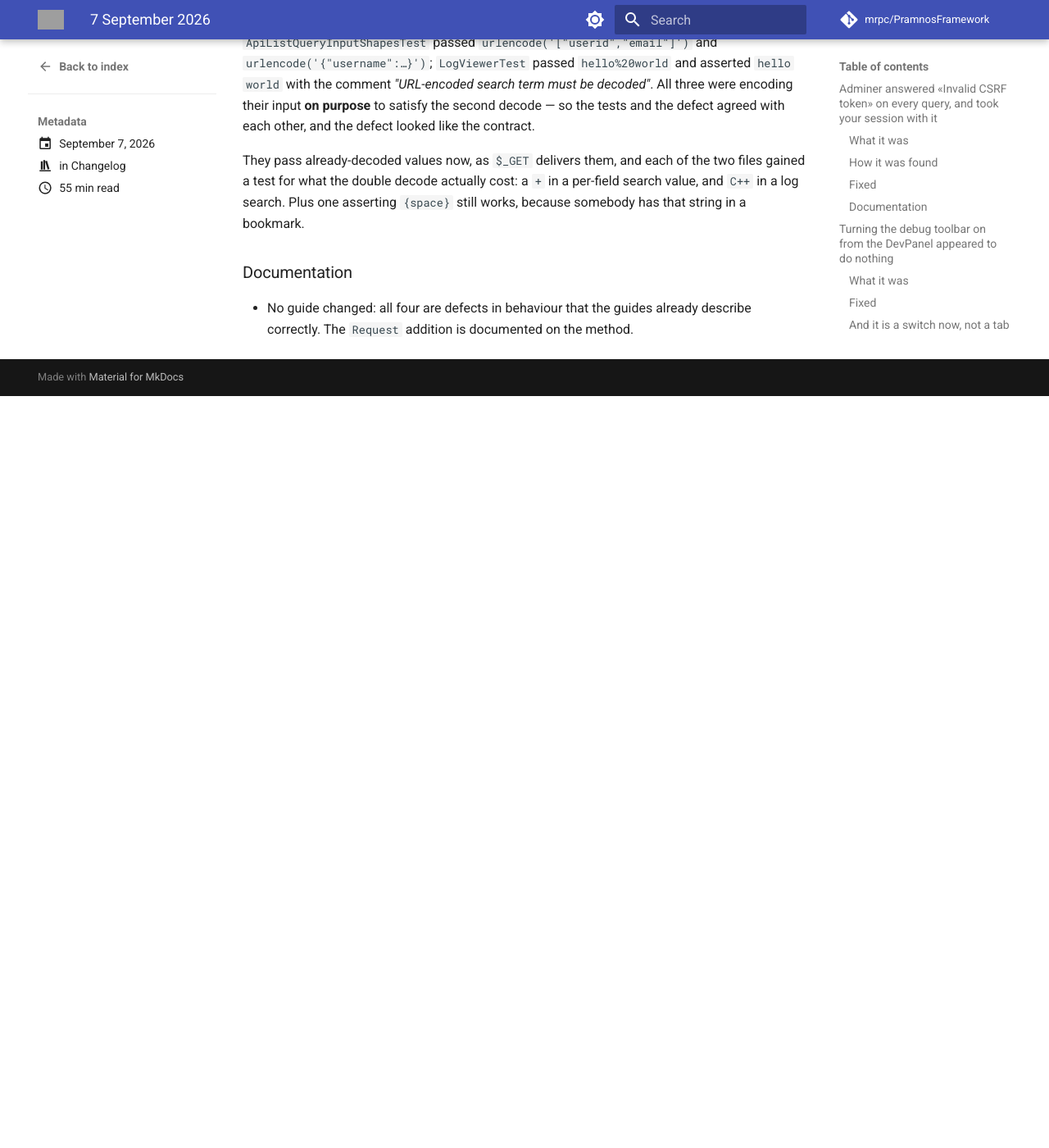
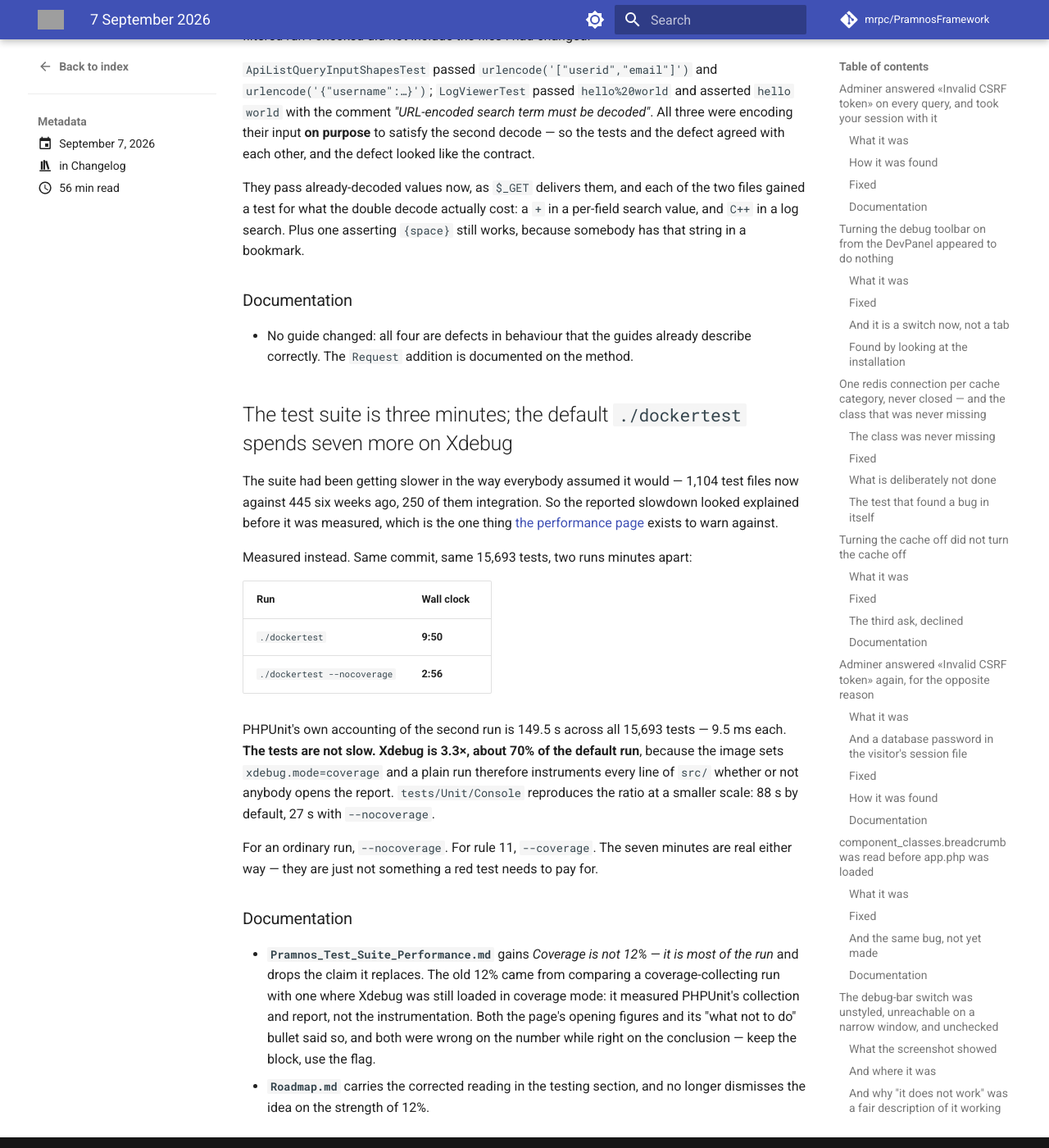
Before and after one commit to mrpc/PramnosFramework, an MkDocs documentation site: the page built from docs/version-history/posts/2026-09-07.md, in a window 1280 px wide and 1400 px high, scrolled down 40287 px. Shown: the whole window at 82% size. Built offline with MkDocs 1.6.1 and Material for MkDocs 9.7.7, drawn with Linux system fonts in a browser that asks for light colours; comment, search, counter and statistics services are not loaded; before the commit the page ends 40770 px from its top, so only the background shows below that; some of the changed text lies outside the part shown; grey boxes are pictures that could not be loaded.

Commit message:
docs(testing): coverage is 70% of the default run, not 12%
Same commit, same 15,693 tests: ./dockertest is 9:50, --nocoverage is 2:56.
PHPUnit reports 149.5s of test time in the second — 9.5ms per test. The suite
is not what got slower; the image sets xdebug.mode=coverage, so every plain run
instruments all of src/ whether or not anybody opens the report.

The 12% on record compared a coverage-collecting run against one where Xdebug
was still loaded in coverage mode, so it measured PHPUnit's collection and
report rather than the instrumentation. The conclusion it supported still
holds — keep the <coverage> block, use the flag — but the number it rested on
was wrong by a factor of six.

```diff
--- a/docs/Pramnos_Test_Suite_Performance.md
+++ b/docs/Pramnos_Test_Suite_Performance.md
@@ -7,9 +7,10 @@ use_cases:
 
 # Keeping the test suite fast
 
-The suite runs ~11,600 tests against MySQL and PostgreSQL, with coverage on by default, in
-under ten minutes. It was three times that for a third of the tests, and everything below is
-what keeps it where it is.
+The suite runs ~15,700 tests against MySQL, PostgreSQL and TimescaleDB. The tests themselves
+take **under three minutes**; the default `./dockertest` takes **just under ten**, and the
+difference is Xdebug instrumenting every line of `src/`. Everything below is what keeps the
+three minutes where they are, and what the other seven are for.
 
 ## Measure before you plan
 
@@ -115,12 +116,41 @@ thousands of fast tests is worth less than one class fixed.
 | **A cache walked per write.** Invalidating by scanning is invisible until a test writes a thousand rows. | Invalidate by key or category. |
 | **`sleep()` and real timeouts.** | Inject the clock, or assert on what would have been waited for. |
 
+## Coverage is not 12% — it is most of the run
+
+The image sets `xdebug.mode=coverage`, so a plain `./dockertest` instruments every line of
+`src/` whether or not anybody reads the report. Same commit, same 15,693 tests, runs minutes
+apart:
+
+| Run | Wall clock | What PHPUnit itself reports |
+| --- | --- | --- |
+| `./dockertest` | **9:50** | — |
+| `./dockertest --nocoverage` | **2:56** | 149.5 s of test time |
+
+**Instrumentation is 3.3× — about 70% of the default run.** A subset reproduces the ratio at
+a smaller scale: `tests/Unit/Console` is 88 s by default and 27 s with `--nocoverage`, and
+part of that 27 s is Docker start-up rather than tests.
+
+An earlier reading of the same question said 12%, and that number is quoted in two places
+this page used to be one of. It compared a coverage-collecting run with one where Xdebug was
+still loaded in coverage mode — so it measured PHPUnit's collection and report, not the
+instrumentation, which is where the time actually is. That is the trap this whole page is
+about: the second measurement has to change the thing you think is expensive, not the flag
+that names it.
+
+What follows from it:
+
+- **For an ordinary run, use `--nocoverage`.** Three minutes is a different working rhythm
+  from ten, and nothing about a red test needs a clover file.
+- **For rule 11, use `--coverage`.** That is the run whose seven extra minutes buy something.
+- The always-on `<coverage>` block still earns its place — a coverage report that has to be
+  asked for is one nobody has — but the ordinary loop should not be paying for it.
+
 ## What not to do
 
-- **Do not remove the always-on `<coverage>` block.** It costs about 12% of whatever the
-  suite still does, and `--no-coverage` already exists for a run that does not need it.
-  Rule 11 requires coverage on new code, and a coverage report that has to be asked for is a
-  coverage report nobody has.
+- **Do not remove the always-on `<coverage>` block** — but know what it costs, because it is
+  not 12%. See below: it is most of the run, and it is the one number worth re-measuring
+  before believing anything else about this suite.
 - **Do not drop a database from the matrix.** The bugs this framework has shipped in the
   query builder were dialect-specific — a `?` placeholder only MySQL tolerated, a backtick
   only MySQL accepts. The repetition *is* the test.
--- a/docs/Roadmap.md
+++ b/docs/Roadmap.md
@@ -106,8 +106,10 @@ Two things are deliberately *not* planned:
 numbers: [Test suite performance](Pramnos_Test_Suite_Performance.md). From a
 JUnit-logged run on 2026-08-13 (`1471dc9a`):
 
-- `./dockertest` 17:02 with coverage, **14:58 without** — instrumentation is ~12%, real
-  but not the lever;
+- `./dockertest` **9:50 with coverage, 2:56 without** — instrumentation is **3.3×**, and it
+  is the largest single item left. (The 2026-08-13 reading of ~12% compared a
+  coverage-collecting run against one where Xdebug was still instrumenting; see
+  [Test suite performance](Pramnos_Test_Suite_Performance.md).);
 - **`tests/bootstrap.php` touches no database at all**, so there is no fixed setup cost
   to remove. The suspicion that database setup dominates does not survive contact;
 - **203 tests (2.2%) account for 46% of the run.** The other 7646 cost eleven seconds
@@ -135,7 +137,8 @@ Together ≈5–6 minutes, without removing a test, a database or the coverage r
 
 **Not to be done:** dropping a database from the matrix (the query-builder bugs this
 framework has shipped were dialect-specific — a `?` only MySQL tolerated, a backtick only
-MySQL accepts) or making coverage opt-in (12%, and `--no-coverage` already exists).
+MySQL accepts). Coverage stays declared in `phpunit.xml`, but `--nocoverage` is the flag for
+an ordinary run — it is 70% of the wall clock, not 12%.
 Parallelism is the *next* step and becomes cheaper once item 3 has moved schema creation
 into one place, since each worker then needs its own schema.
 
--- a/docs/version-history/posts/2026-09-07.md
+++ b/docs/version-history/posts/2026-09-07.md
@@ -30,6 +30,7 @@ categories:
 - `spool:drain` ran `KEYS` every minute, and the cache's names set never expired
 - The debug-bar switch threw you to the front page, and no test could have seen why
 - A redirect to `HTTP_REFERER`, six double decodes, and a query asked three times
+- The test suite is three minutes; the default `./dockertest` spends seven more on Xdebug
 
 <!-- more -->
 
@@ -1651,3 +1652,37 @@ string in a bookmark.
 
 - No guide changed: all four are defects in behaviour that the guides already describe
   correctly. The `Request` addition is documented on the method.
+
+## The test suite is three minutes; the default `./dockertest` spends seven more on Xdebug
+
+The suite had been getting slower in the way everybody assumed it would — 1,104 test files
+now against 445 six weeks ago, 250 of them integration. So the reported slowdown looked
+explained before it was measured, which is the one thing
+[the performance page](../../Pramnos_Test_Suite_Performance.md) exists to warn against.
+
+Measured instead. Same commit, same 15,693 tests, two runs minutes apart:
+
+| Run | Wall clock |
+| --- | --- |
+| `./dockertest` | **9:50** |
+| `./dockertest --nocoverage` | **2:56** |
+
+PHPUnit's own accounting of the second run is 149.5 s across all 15,693 tests — 9.5 ms each.
+**The tests are not slow. Xdebug is 3.3×, about 70% of the default run**, because the image
+sets `xdebug.mode=coverage` and a plain run therefore instruments every line of `src/`
+whether or not anybody opens the report. `tests/Unit/Console` reproduces the ratio at a
+smaller scale: 88 s by default, 27 s with `--nocoverage`.
+
+For an ordinary run, `--nocoverage`. For rule 11, `--coverage`. The seven minutes are real
+either way — they are just not something a red test needs to pay for.
+
+### Documentation
+
+- **`Pramnos_Test_Suite_Performance.md`** gains *Coverage is not 12% — it is most of the run*
+  and drops the claim it replaces. The old 12% came from comparing a coverage-collecting run
+  with one where Xdebug was still loaded in coverage mode: it measured PHPUnit's collection
+  and report, not the instrumentation. Both the page's opening figures and its "what not to
+  do" bullet said so, and both were wrong on the number while right on the conclusion — keep
+  the block, use the flag.
+- **`Roadmap.md`** carries the corrected reading in the testing section, and no longer
+  dismisses the idea on the strength of 12%.
```
Also changed, not shown: other parts of docs/version-history/posts/2026-09-07.md (+1 -1 lines).
